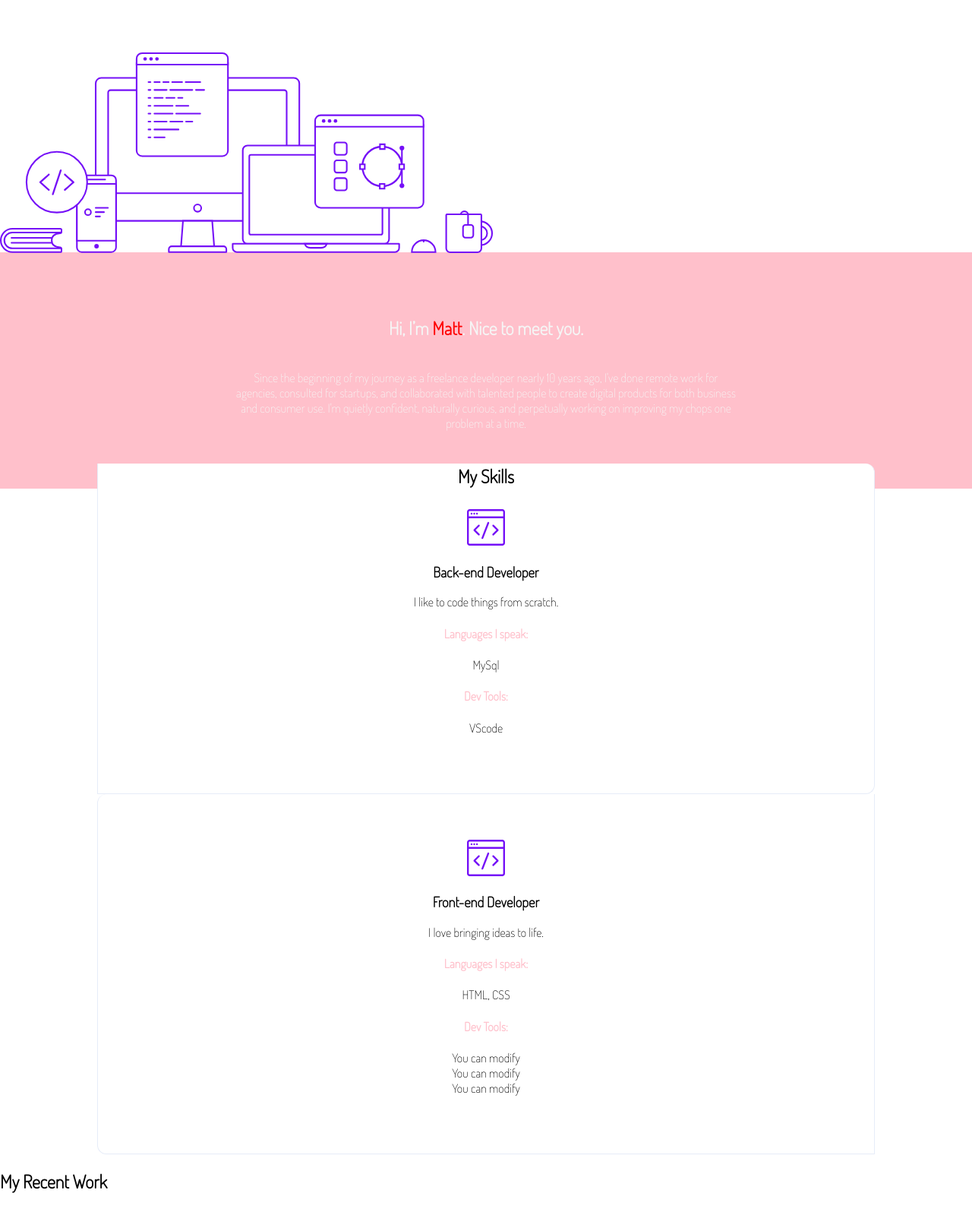
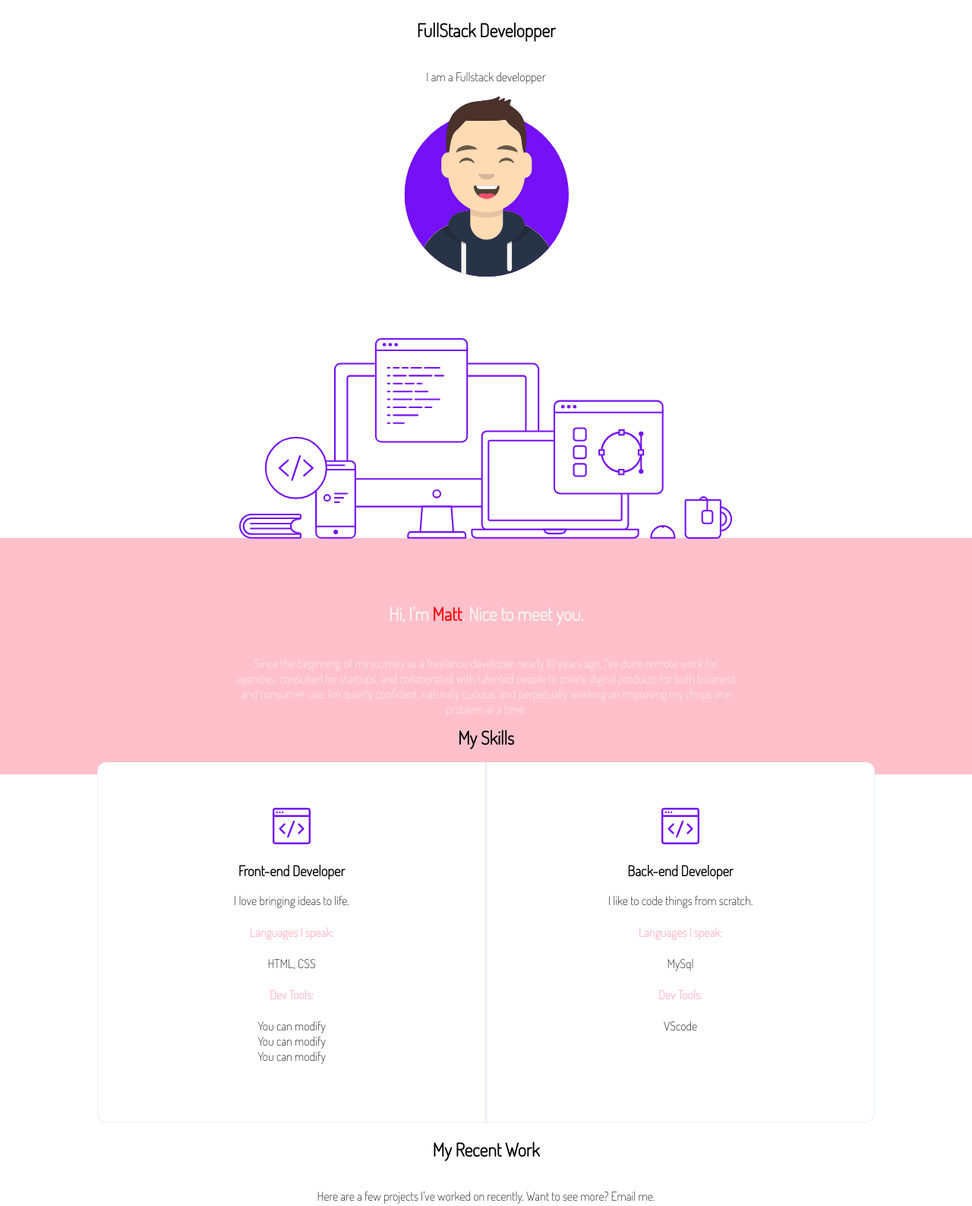
Before and after one commit to WildCodeSchool-2024-02/JS-RemoteFR-Gridception-checkpoint-1, a website: page site/portfolio.html in a window 1280 px wide. Shown: the part 80-1667 px from the top of the page at 76% size. Drawn offline with Linux system fonts and the light colour scheme.

Commit message:
css of portfolio done

```diff
--- a/site/css/portfolio.css
+++ b/site/css/portfolio.css
@@ -23,15 +23,35 @@ p {
   padding: 0 var(--gutter);
 }
 
+nav {
+  @media screen and (min-width: 700px) {
+    display: flex;
+    justify-content: space-between;
+  }
+}
+
 .menu {
   display: flex;
   margin-bottom: var(--gutter);
 }
 
+.first-banner {
+  @media screen and (min-width: 700px) {
+    display: flex;
+    flex-direction: column;
+    align-items: center;
+  }
+}
+
 .desktop {
+  display: none;
   margin: 0;
   margin-top: calc(var(--gutter) * 5);
   margin-bottom: calc(var(--gutter) * -0.3125);
+
+  @media screen and (min-width: 700px) {
+    display: block;
+  }
 }
 
 .description {
@@ -55,11 +75,26 @@ p {
   margin-top: calc(var(--gutter) * -2);
   border-radius: var(--radius);
   padding: 0 10%;
+  display: flex;
+  flex-direction: column;
+
+  @media screen and (min-width: 700px) {
+    flex-wrap: wrap;
+    flex-direction: row;
+    justify-content: center;
+    gap: 1rem 0;
+  }
 }
 
 .skills--title {
   margin: calc(var(--gutter) * -2) 0;
   text-align: var(--textAlign);
+
+  order: 0;
+
+  @media screen and (min-width: 700px) {
+    width: 100%;
+  }
 }
 
 .column {
@@ -67,15 +102,23 @@ p {
   border-right: var(--styledBorder);
   border-bottom: var(--styledBorder);
   background-color: var(--cardColor);
-  padding: calc(var(--gutter) * 3.75) calc(var(--gutter)* 2.1875);
+  padding: calc(var(--gutter) * 3.75) calc(var(--gutter) * 2.1875);
   border-radius: var(--radius);
   text-align: var(--textAlign);
   box-shadow: var(--styledShadow);
+  @media screen and (min-width: 700px) {
+    width: 50%;
+  }
 }
 
 .column:first-of-type {
   border-bottom-left-radius: 0;
   border-top-left-radius: 0;
+  order: 2;
+}
+
+.column:nth-of-type(2) {
+  order: 1;
 }
 
 .column:last-child {
@@ -90,6 +133,20 @@ p {
 
 .pink-text {
   color: var(--lightWildColor);
+}
+
+.projects {
+  @media screen and (min-width: 700px) {
+    display: flex;
+    flex-wrap: wrap;
+    justify-content: center;
+  }
+}
+
+.projects h2,
+.projects p {
+  width: 100%;
+  text-align: center;
 }
 
 .projects a {
@@ -108,3 +165,7 @@ p {
 .purple-text {
   color: var(--purple);
 }
+
+.disabled {
+  opacity: 0.5;
+}
--- a/site/portfolio.html
+++ b/site/portfolio.html
@@ -1,10 +1,13 @@
 <!DOCTYPE html>
 <html lang="en">
   <head>
-    <meta charset="utf-8">
-    <meta name="viewport" content="width=device-width, initial-scale=1, shrink-to-fit=no">
-    <link rel="stylesheet" href="css/main.css">
-    <link rel="stylesheet" href="css/portfolio.css">
+    <meta charset="utf-8" />
+    <meta
+      name="viewport"
+      content="width=device-width, initial-scale=1, shrink-to-fit=no"
+    />
+    <link rel="stylesheet" href="css/main.css" />
+    <link rel="stylesheet" href="css/portfolio.css" />
     <title>Checkpoint 1 Portfolio</title>
   </head>
 
@@ -21,8 +24,13 @@
 
     <main>
       <!-- First banner with title, description, avatar and image desktop -->
+      <section class="first-banner">
+        <h1>FullStack Developper</h1>
+        <p>I am a Fullstack developper</p>
+        <img src="image/avatar.svg" alt="avatar" />
+
         <!-- You can use the avatar image on the folder image -->
-      <section>
+
         <figure class="desktop">
           <img src="image/desktop.svg" alt="desktop" />
         </figure>
@@ -32,7 +40,14 @@
       <article>
         <section class="description pink-bg">
           <h1>Hi, I’m <span id="firstname">Matt</span>. Nice to meet you.</h1>
-          <p>Since the beginning of my journey as a freelance developer nearly 10 years ago, I've done remote work for agencies, consulted for startups, and collaborated with talented people to create digital products for both business and consumer use. I'm quietly confident, naturally curious, and perpetually working on improving my chops one problem at a time.</p>
+          <p>
+            Since the beginning of my journey as a freelance developer nearly 10
+            years ago, I've done remote work for agencies, consulted for
+            startups, and collaborated with talented people to create digital
+            products for both business and consumer use. I'm quietly confident,
+            naturally curious, and perpetually working on improving my chops one
+            problem at a time.
+          </p>
         </section>
       </article>
 
@@ -69,31 +84,58 @@
       <!-- Third banner with list of all your projects -->
       <article class="projects">
         <h2>My Recent Work</h2>
-          <p>Here are a few projects I've worked on recently. Want to see more? Email me.</p>
+        <p>
+          Here are a few projects I've worked on recently. Want to see more?
+          Email me.
+        </p>
         <section class="box">
-            <img src="https://mattfarley.ca/img/logos/kybercore.svg" alt="logo-entreprise" />
-            <p>Next level plug and play chassis systems for custom do-it-yourself lightsaber builds.</p>
-            <a class="disabled" >In development</a>
+          <img
+            src="https://mattfarley.ca/img/logos/kybercore.svg"
+            alt="logo-entreprise"
+          />
+          <p>
+            Next level plug and play chassis systems for custom do-it-yourself
+            lightsaber builds.
+          </p>
+          <a class="disabled">In development</a>
         </section>
         <section class="box">
-            <img src="https://mattfarley.ca/img/logos/basin.svg" alt="logo-entreprise" />
-            <p>A powerful, easy-to-configure form backend for designers and developers. No coding required.</p>
+          <img
+            src="https://mattfarley.ca/img/logos/basin.svg"
+            alt="logo-entreprise"
+          />
+          <p>
+            A powerful, easy-to-configure form backend for designers and
+            developers. No coding required.
+          </p>
           <a href="www.usebasin.com">www.usebasin.com</a>
         </section>
         <section class="box">
-            <img src="https://mattfarley.ca/img/logos/ylbuilders.svg" alt="logo-entreprise" />
-            <p>Beautifully simple websites for independent distributors of Young Living Essential Oils.</p>
+          <img
+            src="https://mattfarley.ca/img/logos/ylbuilders.svg"
+            alt="logo-entreprise"
+          />
+          <p>
+            Beautifully simple websites for independent distributors of Young
+            Living Essential Oils.
+          </p>
           <a href="www.ylbuilders.com">www.ylbuilders.com</a>
         </section>
         <section class="box">
-            <img src="https://mattfarley.ca/img/logos/dovetail.svg" alt="logo-entreprise" />
-            <p>A space and member management solution for coworking communities both big and small.</p>
-            <a class="disabled" >Shutdown in 2017</a>
+          <img
+            src="https://mattfarley.ca/img/logos/dovetail.svg"
+            alt="logo-entreprise"
+          />
+          <p>
+            A space and member management solution for coworking communities
+            both big and small.
+          </p>
+          <a class="disabled">Shutdown in 2017</a>
         </section>
       </article>
     </main>
     <footer class="description pink-bg">
-        <img src="image/logo-white.svg" alt='logo-white' />
+      <img src="image/logo-white.svg" alt="logo-white" />
       <p>Living, learning, & leveling up one day at a time.</p>
     </footer>
     <script src="js/portfolio.js"></script>
```
Lines whose indentation alone changed are shown as unchanged.
